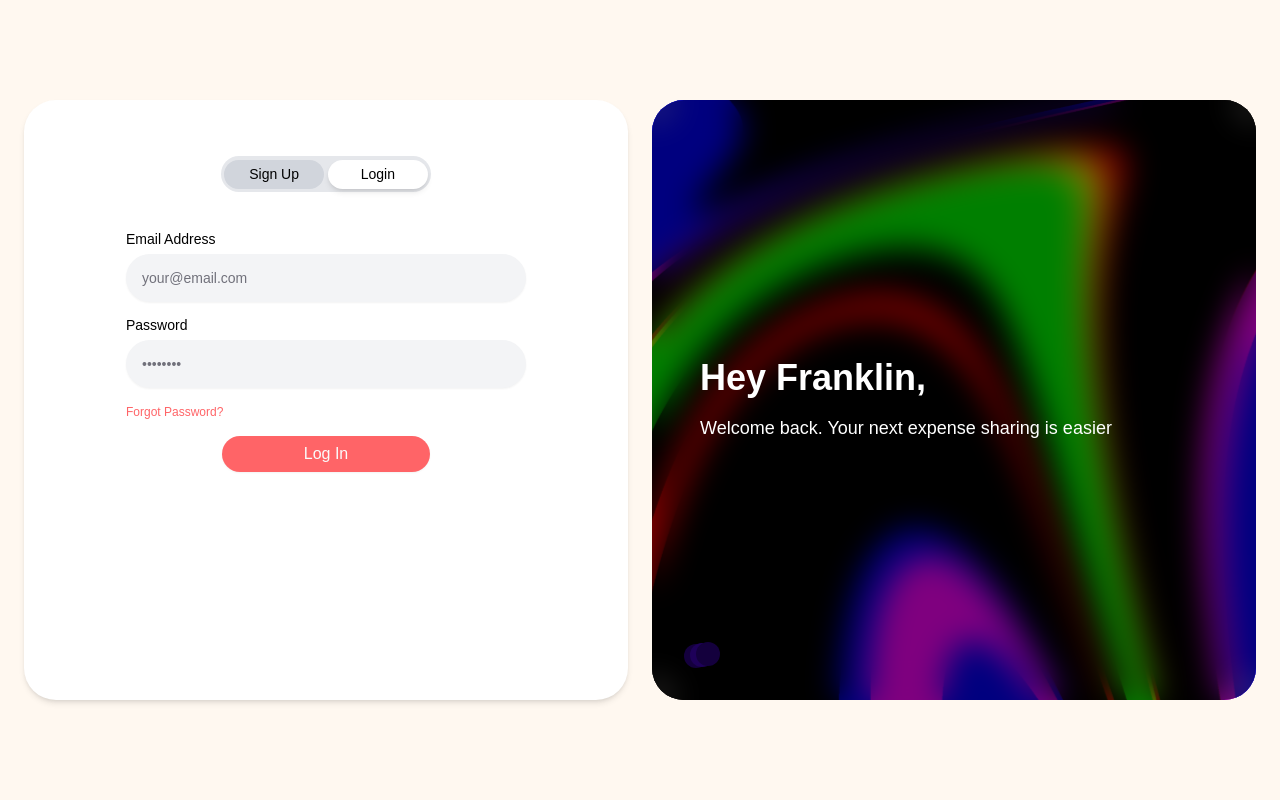
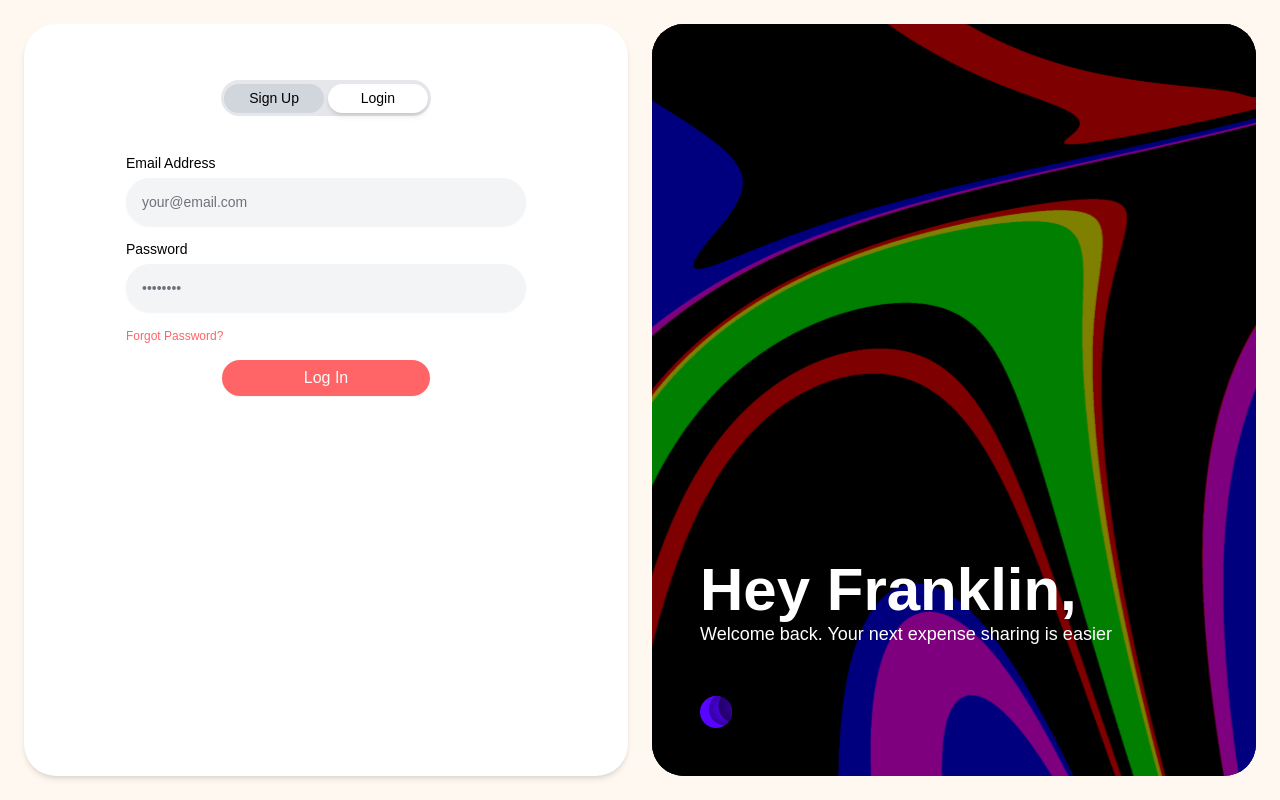
Before and after one commit to emmanuelkumah/trello-trailblazers, a React (Vite) app in the folder frontend/: page /auth in a window 1280 px wide. Built offline with nearby package versions, Linux system fonts and the light colour scheme; a web font is replaced by a local one.

Commit message:
chore: ui to match design and theme button on auth to work

```diff
--- a/frontend/src/components/auth/AuthLayout.tsx
+++ b/frontend/src/components/auth/AuthLayout.tsx
@@ -1,4 +1,7 @@
+import { useTheme } from "@/providers/themeContext";
+import { Icon } from "@iconify/react";
 import type React from "react";
+import Image from "../Image";
 
 interface AuthLayoutProps {
   children: React.ReactNode;
@@ -11,35 +14,38 @@ const AuthLayout: React.FC<AuthLayoutProps> = ({
   title,
   subtitle,
 }) => {
+  const { theme, setTheme } = useTheme();
+
+  const handleToggle = () => {
+    setTheme(theme === "dark" ? "light" : "dark");
+  };
+
   return (
-    <main className="flex items-center justify-center min-h-screen bg-[#FFF8F0] dark:bg-[#1E1E1E]">
+    <main className="flex items-center justify-center w-full h-screen bg-floral dark:bg-ash-black">
       {/* Left side - Form */}
-      <section className="w-full max-w-7xl mx-auto md flex overflow-hidden gap-6 p-6">
-        <div className="w-full md:w-1/2 max-w-lg md:max-w-full mx-auto flex items-center justify-center bg-white dark:bg-[#0F0F0F] rounded-4xl shadow-md">
-          <div className="w-full max-w-md h-[75vh] py-8">{children}</div>
+      <section className="w-full h-full mx-auto md flex overflow-hidden gap-6 p-6">
+        <div className="w-full md:w-1/2 max-w-lg md:max-w-full mx-auto flex items-center justify-center bg-white dark:bg-black rounded-4xl shadow-md">
+          <div className="w-full max-w-md h-full py-8">{children}</div>
         </div>
 
         {/* Right side - Colorful background with message */}
         <div className="hidden md:block md:w-1/2 bg-black relative overflow-hidden rounded-4xl">
           {/* Colorful abstract shapes */}
           <div className="absolute inset-0 overflow-hidden">
-            <img
+            <Image
               src="/images/auth/auth_bg.svg"
               alt="colorful pattern"
+              width={0}
+              height={0}
               className="w-full h-full object-cover"
             />
           </div>
 
           {/* Text overlay */}
-          <div className="absolute inset-0 flex flex-col justify-center p-12 text-white z-10 bg-black/50 backdrop-blur-lg">
-            <h2 className="text-4xl font-bold mb-4">{title}</h2>
-            <p className="text-lg">{subtitle}</p>
-            {/* Decorative dot */}
-            <div className="absolute bottom-8 left-8 flex opacity-60 hover:opacity-100 cursor-pointer">
-              <div className="w-6 h-6 rounded-full bg-[#220066]" />
-              <div className="w-6 h-6 rounded-full bg-[#320194] -ml-[18px] -translate-y-[1px]" />
-              <div className="w-6 h-6 rounded-full bg-[#220066] -ml-[18px] -translate-y-[2px]" />
-            </div>
+          <div className="absolute top-0 left-0 w-full h-full inset-0 flex flex-col justify-center p-12 text-white z-10 bg-black/50 ">
+            <h1 className="text-6xl font-bold mt-auto">{title}</h1>
+            <p className="text-lg mb-12">{subtitle}</p>
+            <Icon role="button" icon={theme === "dark" ? "noto-v1:sun" : "logos:moon"} width={32} height={32} onClick={handleToggle} className="cursor-pointer" />
           </div>
         </div>
       </section>
```
Also changed, not shown: 2 other files (tests, documents, lock files or other folders).
